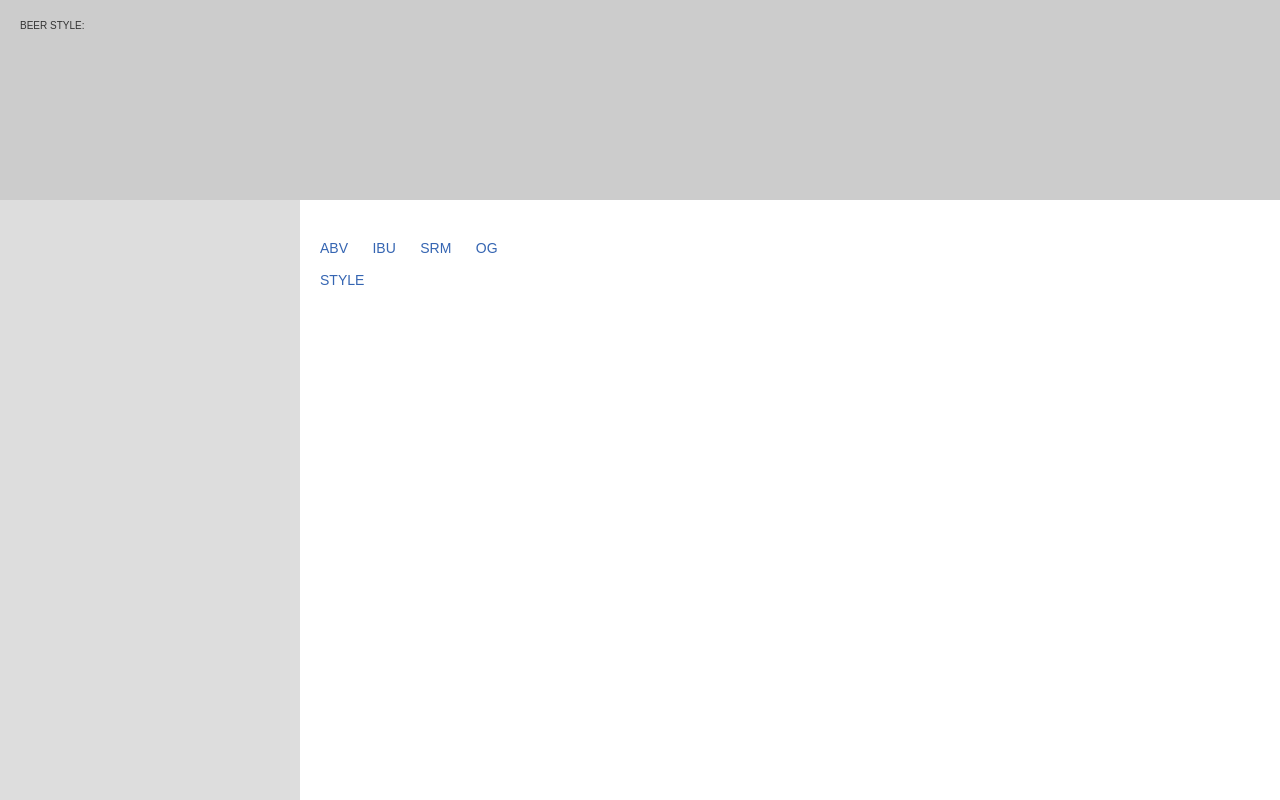
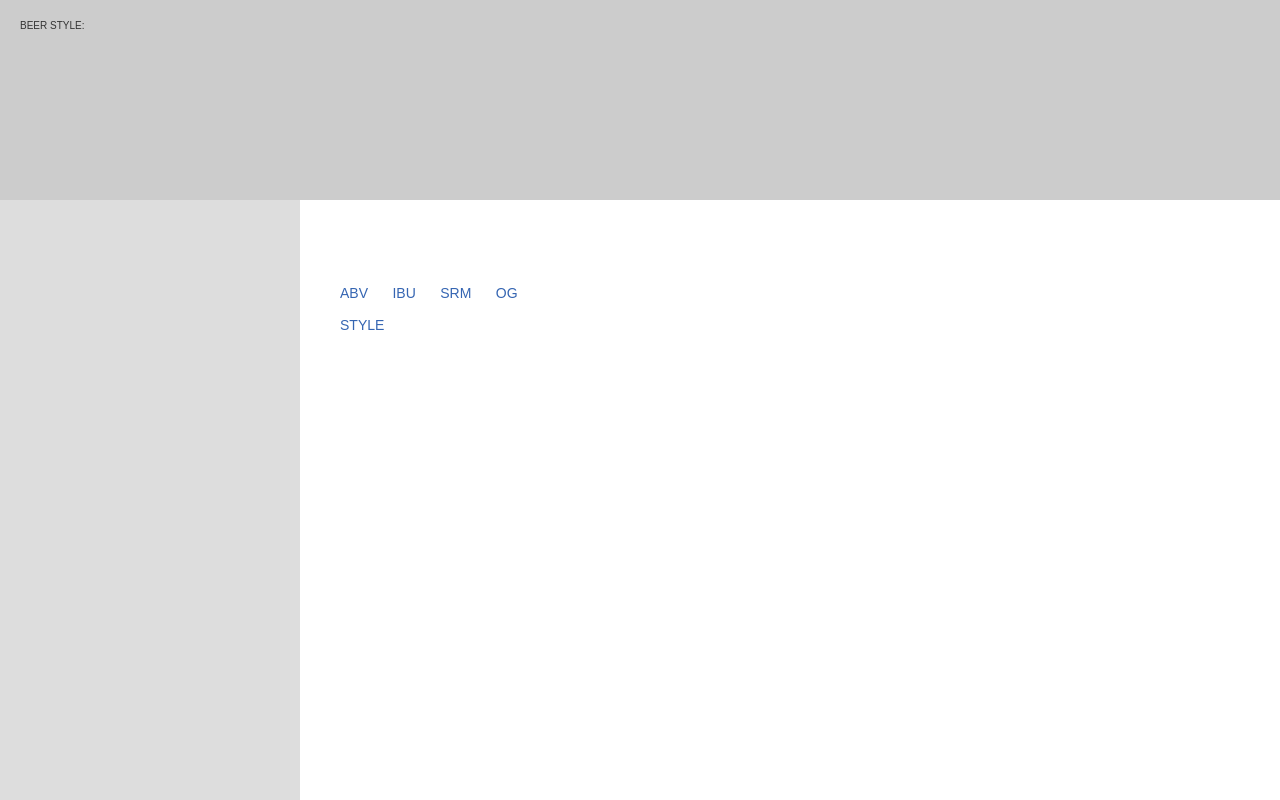
Before and after one commit to styler3/beer-viewer, a PHP site: page / in a window 1280 px wide. Run offline with PHP 8.4, Linux system fonts and the light colour scheme.

Commit message:
Adjust layout of selected beer section

```diff
--- a/style.css
+++ b/style.css
@@ -76,14 +76,20 @@ h3, h4 {
   top: 25%;
   overflow-y: auto;
   box-sizing: border-box;
-  padding: 20px;
+  padding: 60px 40px;
+}
+
+#selected #title {
+  font-size: 24px;
 }
 
 #selected img {
   box-shadow: 0 3px 6px rgba(0,0,0,0.16), 0 3px 6px rgba(0,0,0,0.23);
   float: left;
-  margin-right: 20px;
-  margin-bottom: 20px;
+  margin-right: 40px;
+  margin-bottom: 40px;
+  width: 300px;
+  height: auto; /* Not all labels are square */
 }
 
 #selected img[src=""], #selected img:not([src]) {
```
